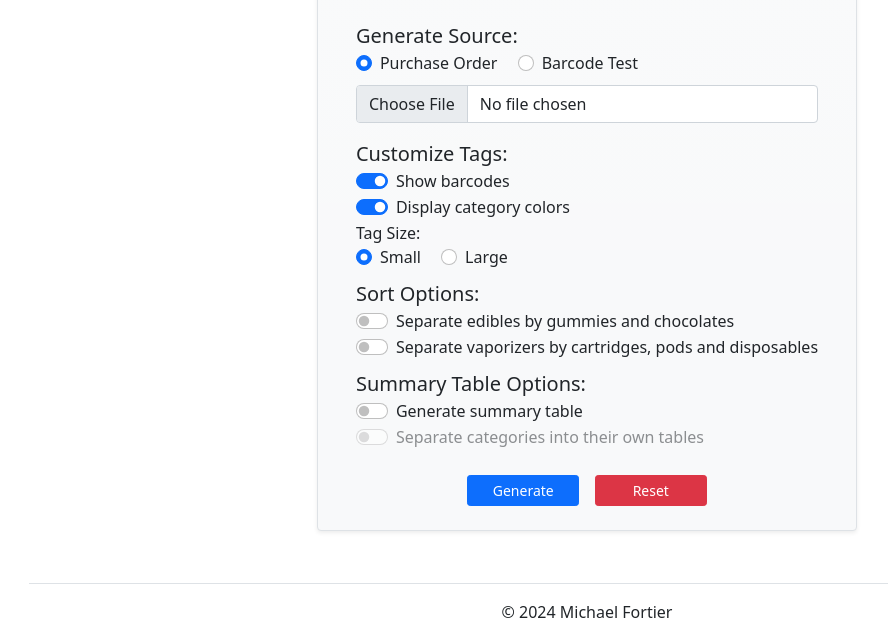
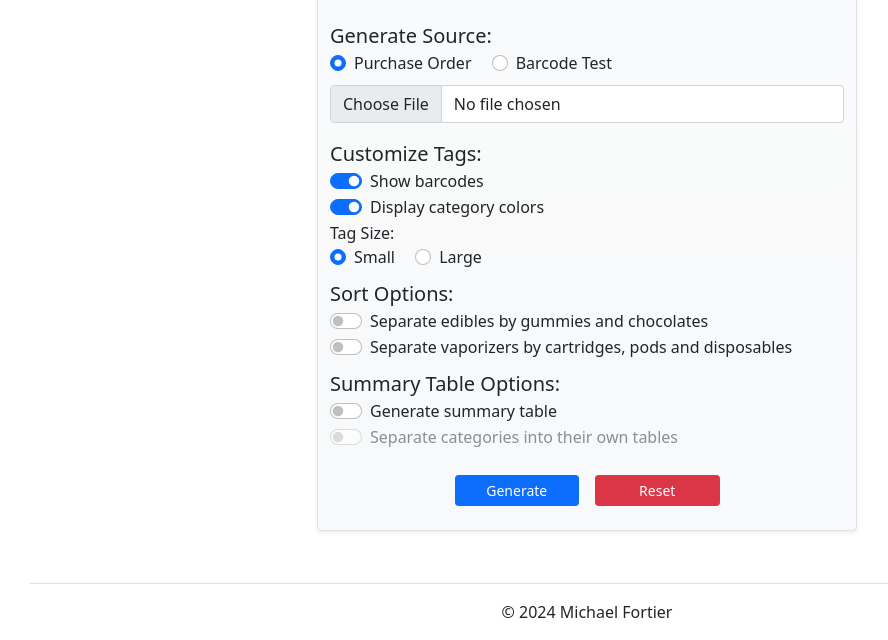
Before and after one commit to michael-f-portfolio/Tag-Generator, a plain HTML site: page index.html in a window 1280 px wide. Shown: the part 160-800 px from the top of the page, without its empty margins (53-941 px from the left). Drawn offline with nearby package versions, Linux system fonts and the light colour scheme.

Commit message:
set width of import form to 100%

```diff
--- a/index.html
+++ b/index.html
@@ -90,7 +90,7 @@
 				class="container d-flex flex-column align-items-center w-auto bg-light bg-gradient border shadow-sm rounded d-print-none"
 				id="generateFormContainer"
 			>
-				<form id="importForm" class="">
+				<form id="importForm" class="w-100">
 					<div class="d-flex flex-column align-items-center">
 						<span class="m-3 fs-4">Generate Tags</span>
 						<div class="d-flex flex-column align-items-start w-100 m-2">
```
